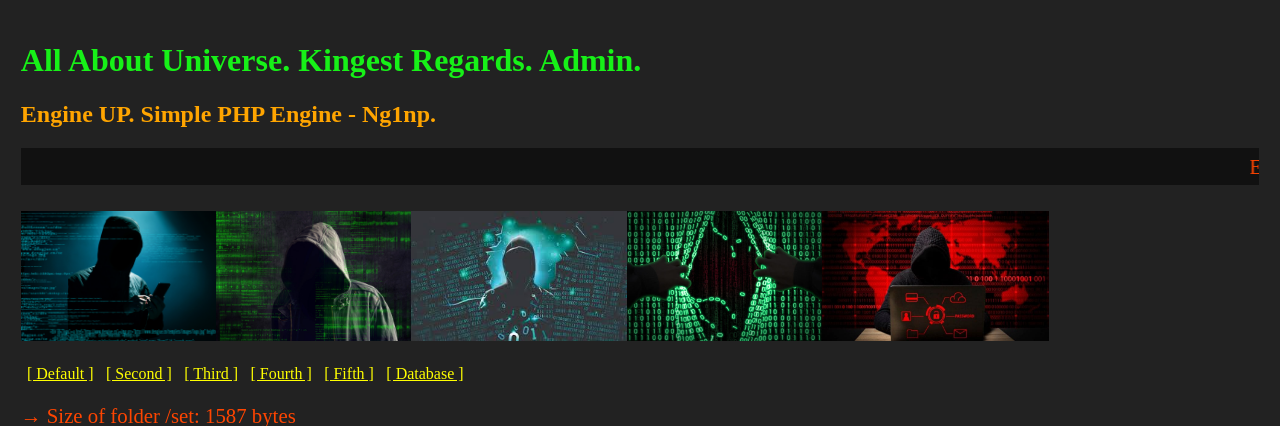
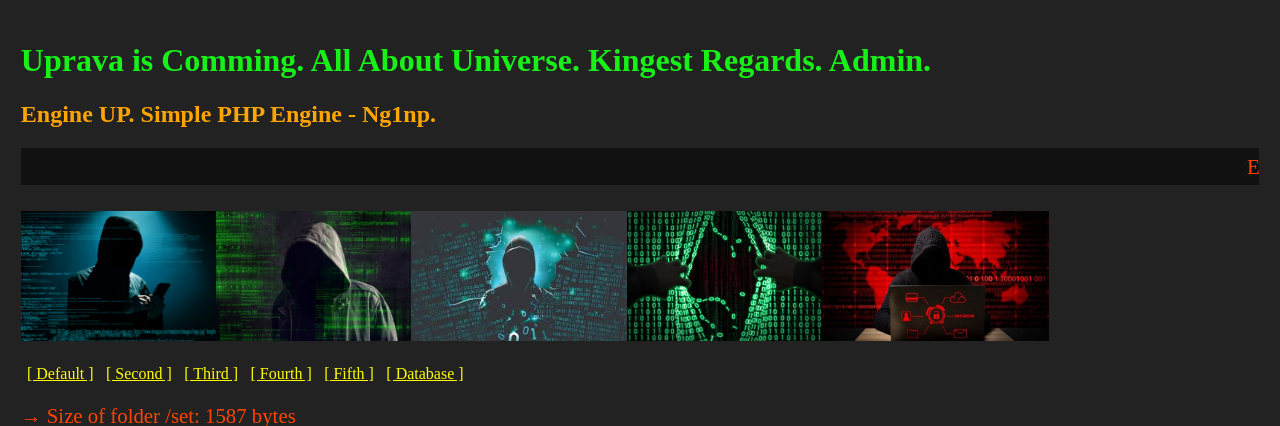
Before and after one commit to antistereotip/ng1np, a PHP site: page / in a window 1280 px wide. Shown: the top 426 px of the page. Run offline with PHP 8.4, Linux system fonts and the light colour scheme; data that the repository does not hold is empty.

Commit message:
Update header.php

```diff
--- a/inc/header.php
+++ b/inc/header.php
@@ -10,7 +10,7 @@
 <link rel="stylesheet" href="inc/stil.css">
 </head>
 <body>
-<h1>All About Universe. Kingest Regards. Admin.</h1>
+<h1>Uprava is Comming. All About Universe. Kingest Regards. Admin.</h1>
 <h2>Engine UP. Simple PHP Engine - Ng1np.</h2>
 <p><marquee>Everything You Should Know About Universe. Ask ng1np Admin. Nick: hightech. E-mail: threewhiterabbits [at] protonmail [dot] com</marquee></p>
 <?php
```
